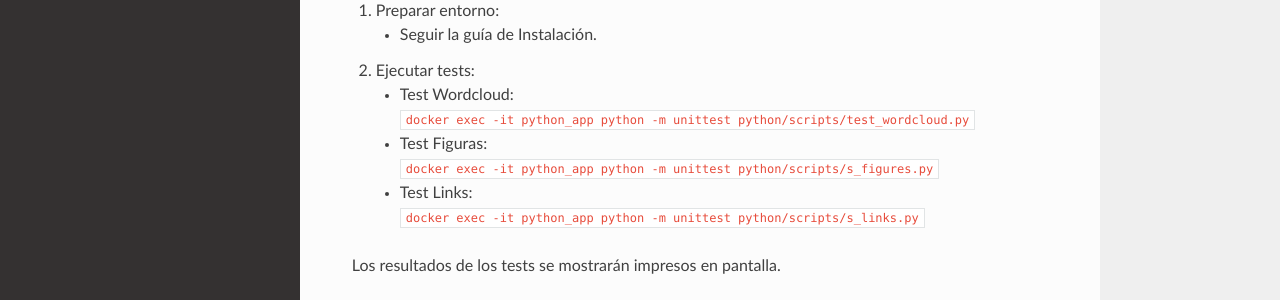
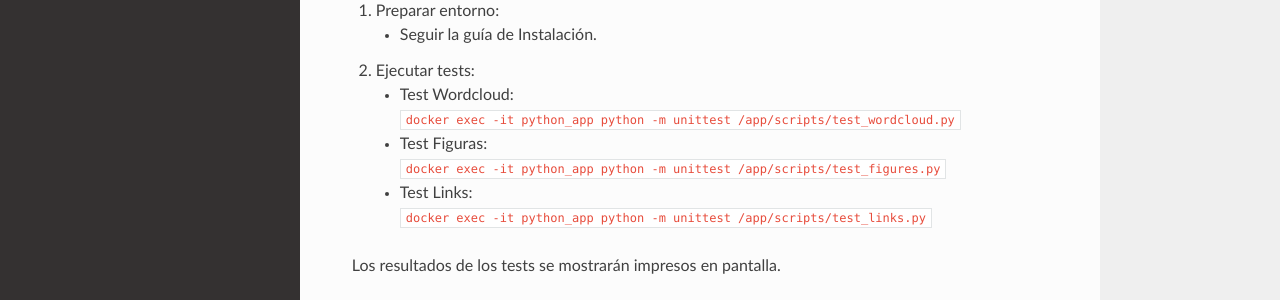
Before and after one commit to arhuici/osai, an MkDocs documentation site: the page built from docs/tests.md, in a window 1280 px wide and 900 px high, scrolled down 559 px. Shown: the part 469-769 px from the top of the window. Built offline with MkDocs 1.6.1, drawn with Linux system fonts in a browser that asks for light colours; nearby versions of some CDN libraries.

Commit message:
Update tests.md

````diff
--- a/docs/tests.md
+++ b/docs/tests.md
@@ -38,10 +38,10 @@ Se realizan pruebas en los siguientes escenarios sobre el método `get_links()`:
     - Seguir la guía de Instalación.
 2. Ejecutar tests:
     - Test Wordcloud:
-```docker exec -it python_app python -m unittest python/scripts/test_wordcloud.py```
+```docker exec -it python_app python -m unittest /app/scripts/test_wordcloud.py```
     - Test Figuras:
-```docker exec -it python_app python -m unittest python/scripts/s_figures.py```
+```docker exec -it python_app python -m unittest /app/scripts/test_figures.py```
     - Test Links:
-```docker exec -it python_app python -m unittest python/scripts/s_links.py```
+```docker exec -it python_app python -m unittest /app/scripts/test_links.py```
 
 Los resultados de los tests se mostrarán impresos en pantalla.
````
